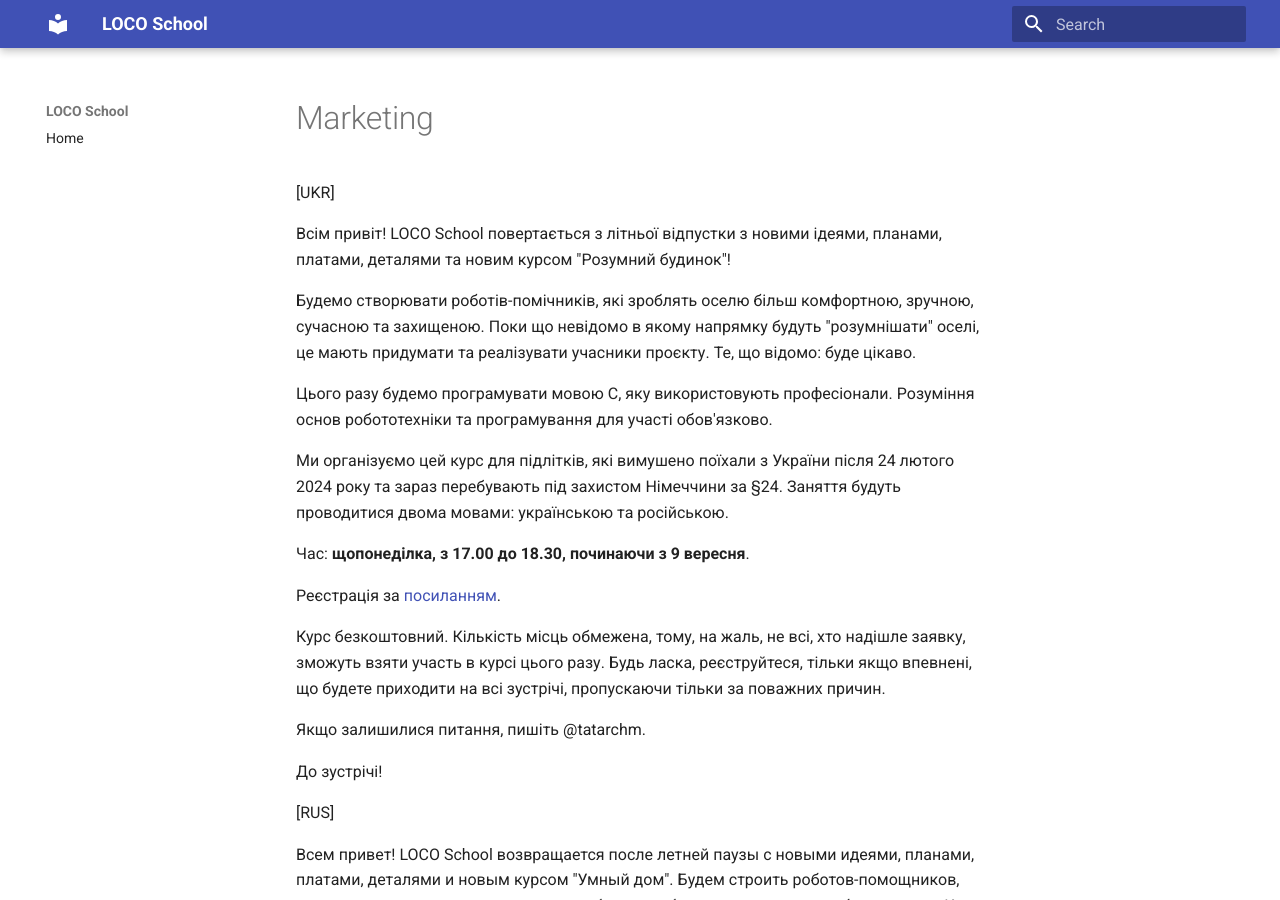
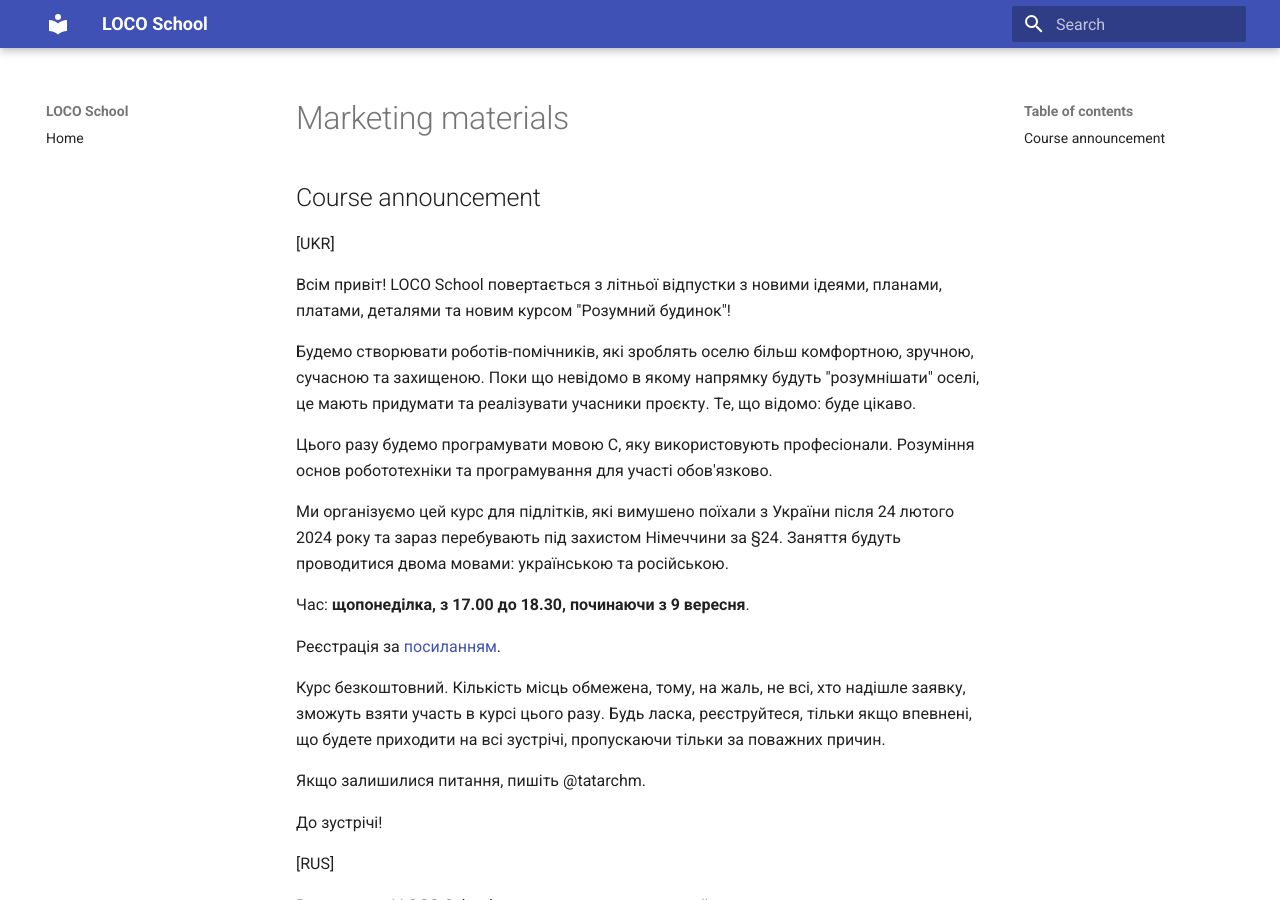
Before and after one commit to locoschool/locoschool, an MkDocs documentation site: the page built from docs/marketing.md, in a window 1280 px wide and 900 px high. Built offline with MkDocs 1.6.1 and Material for MkDocs 9.7.7, drawn with Linux system fonts in a browser that asks for light colours.

Commit message:
update marketing

```diff
--- a/docs/marketing.md
+++ b/docs/marketing.md
@@ -1,3 +1,7 @@
+# Marketing materials
+
+## Course announcement
+
 [UKR]
 
 Всім привіт! LOCO School повертається з літньої відпустки з новими ідеями, планами, платами, деталями та новим курсом "Розумний будинок"!
```
